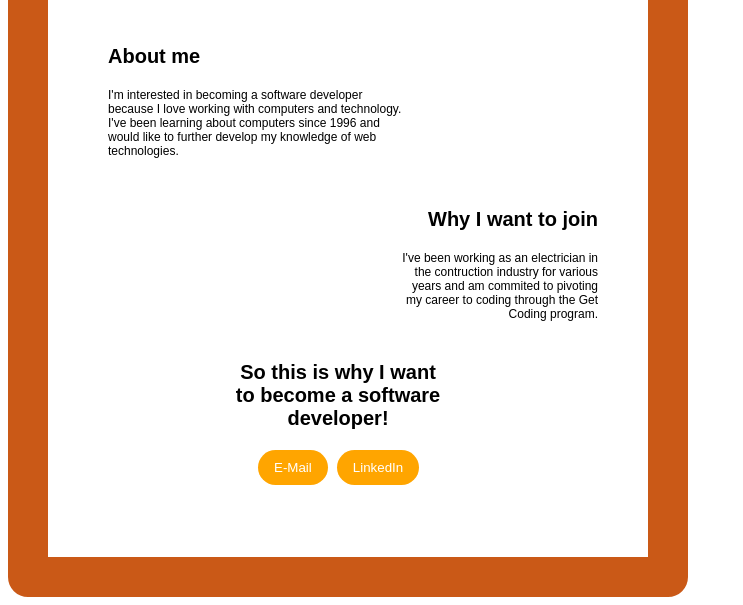
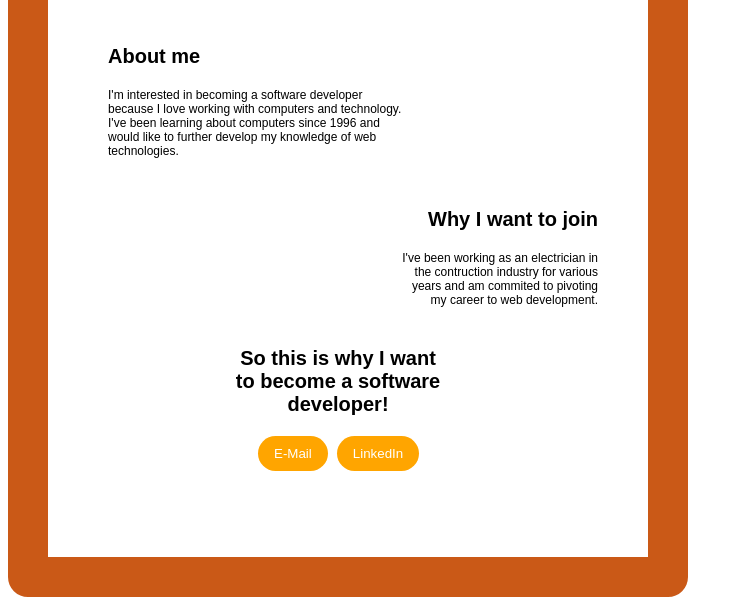
Before and after one commit to dhepditch/dhepditch.github.io, a plain HTML site: page index.html in a window 1280 px wide. Shown: the part 321-926 px from the top of the page, without its empty margins (0-743 px from the left). Drawn offline with Linux system fonts and the light colour scheme.

Commit message:
Update index.html

```diff
--- a/index.html
+++ b/index.html
@@ -13,7 +13,7 @@
     <p class="about-me-paragraph">I'm interested in becoming a software developer because I love working with computers and technology.
       I've been learning about computers since 1996 and would like to further develop my knowledge of web technologies.</p>
     <p class="want-to-join">Why I want to join</p>
-    <p class="join-paragraph">I've been working as an electrician in the contruction industry for various years and am commited to pivoting my career to coding through the Get Coding program.</p>
+    <p class="join-paragraph">I've been working as an electrician in the contruction industry for various years and am commited to pivoting my career to web development.</p>
     <p class="why">So this is why I want to become a software developer!</p>
     <a href="mailto:desmondhepditch@gmail.com">
       <button class="email">E-Mail</button></a>
```
